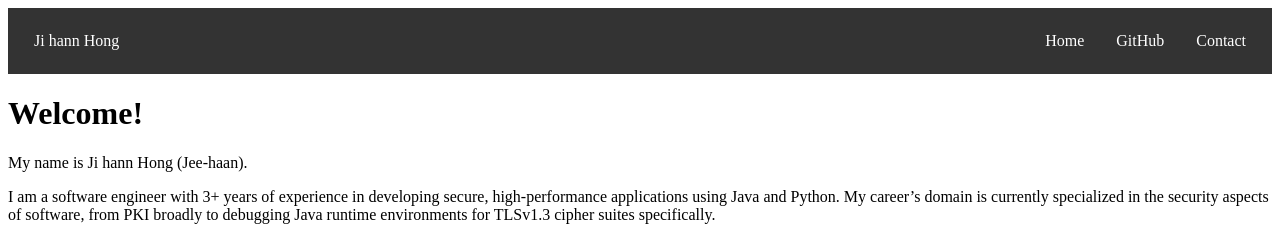
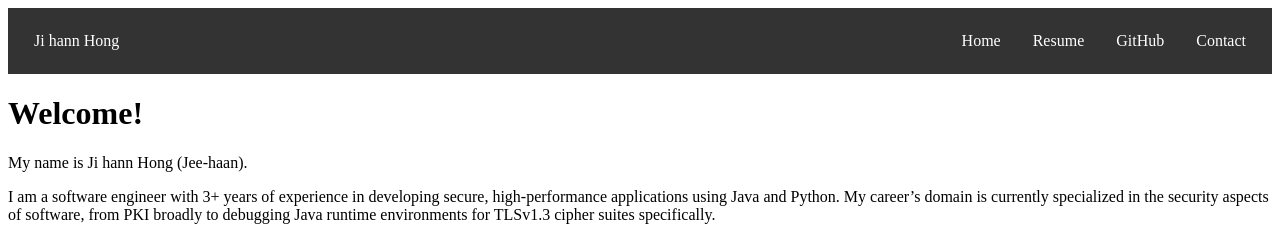
Before and after one commit to jhong16/My-Github-Page, a Jekyll site: the page built from index.md, in a window 1280 px wide. Shown: the top 226 px of the page. Built offline with Jekyll 4.4.1, drawn with Linux system fonts in a browser that asks for light colours.

Commit message:
Update header.html

```diff
--- a/_includes/header.html
+++ b/_includes/header.html
@@ -4,6 +4,7 @@
       <li style="float: left;"><a href="/" style="display: block; color: white; text-align: center; padding: 14px 16px; text-decoration: none;">Ji hann Hong</a></li>
       <li style="float: right;"><a href="/contact" style="display: block; color: white; text-align: center; padding: 14px 16px; text-decoration: none;">Contact</a></li>
       <li style="float: right;"><a href="https://github.com/jhong16" style="display: block; color: white; text-align: center; padding: 14px 16px; text-decoration: none;">GitHub</a></li>
+      <li style="float: right;"><a href="/resume" style="display: block; color: white; text-align: center; padding: 14px 16px; text-decoration: none;">Resume</a></li>
       <li style="float: right;"><a href="/" style="display: block; color: white; text-align: center; padding: 14px 16px; text-decoration: none;">Home</a></li>
     </ul>
   </nav>
```
